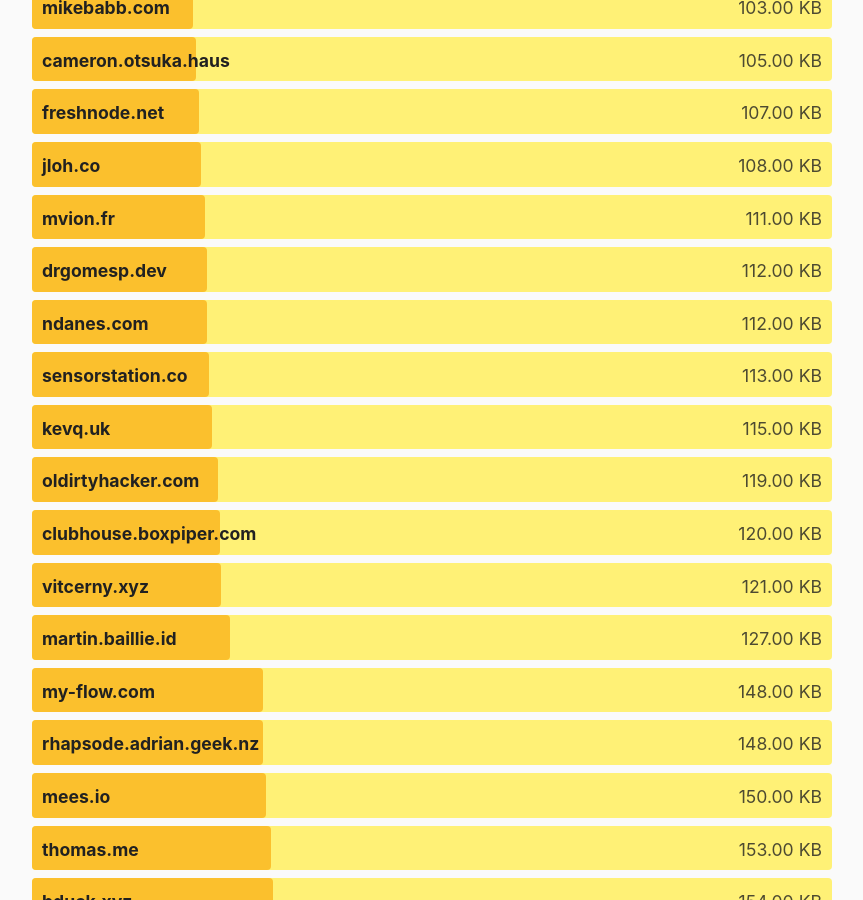
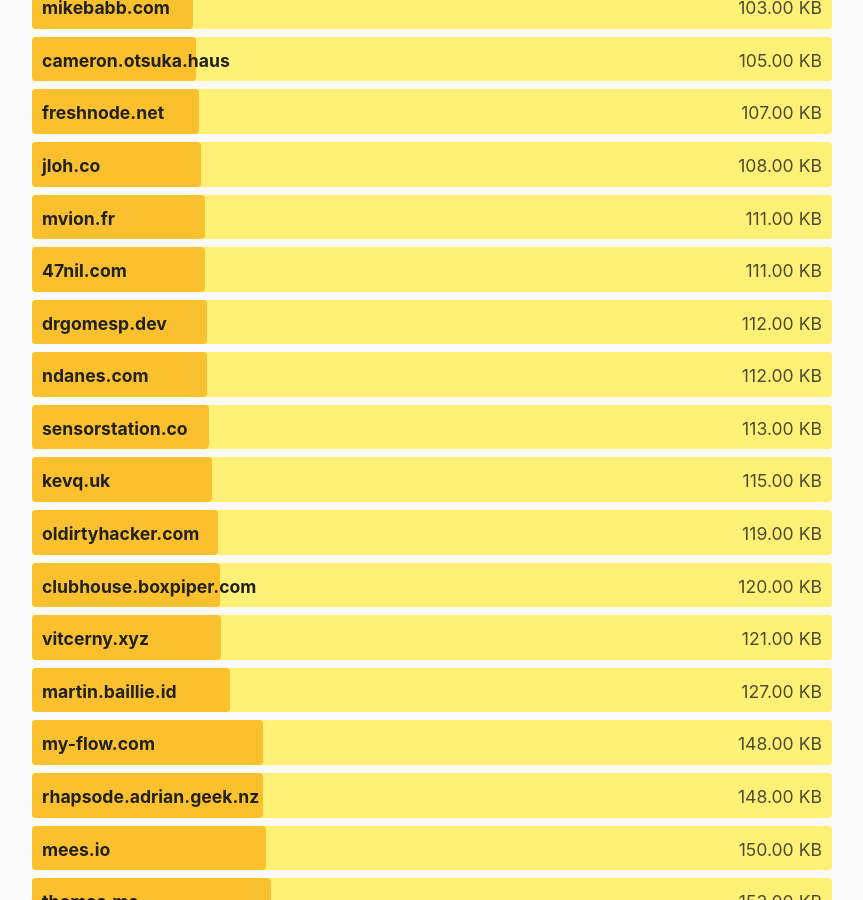
Before and after one commit to kevquirk/512kb.club, a Jekyll site: the page built from index.md, in a window 1280 px wide and 900 px high, scrolled down 11167 px. Shown: the whole window, without its empty margins (208-1071 px from the left). Built offline with Jekyll 4.4.1, drawn with Linux system fonts in a browser that asks for light colours.

Commit message:
https://gtmetrix.com/reports/47nil.com/w0OMh00X/

```diff
--- a/_data/sites.yml
+++ b/_data/sites.yml
@@ -1617,3 +1617,8 @@
   url: https://roly.neocities.org/
   size: 32
   last_checked: 2021-11-19
+
+- domain: 47nil.com
+  url: https://47nil.com/
+  size: 111
+  last_checked: 2021-11-22
```
